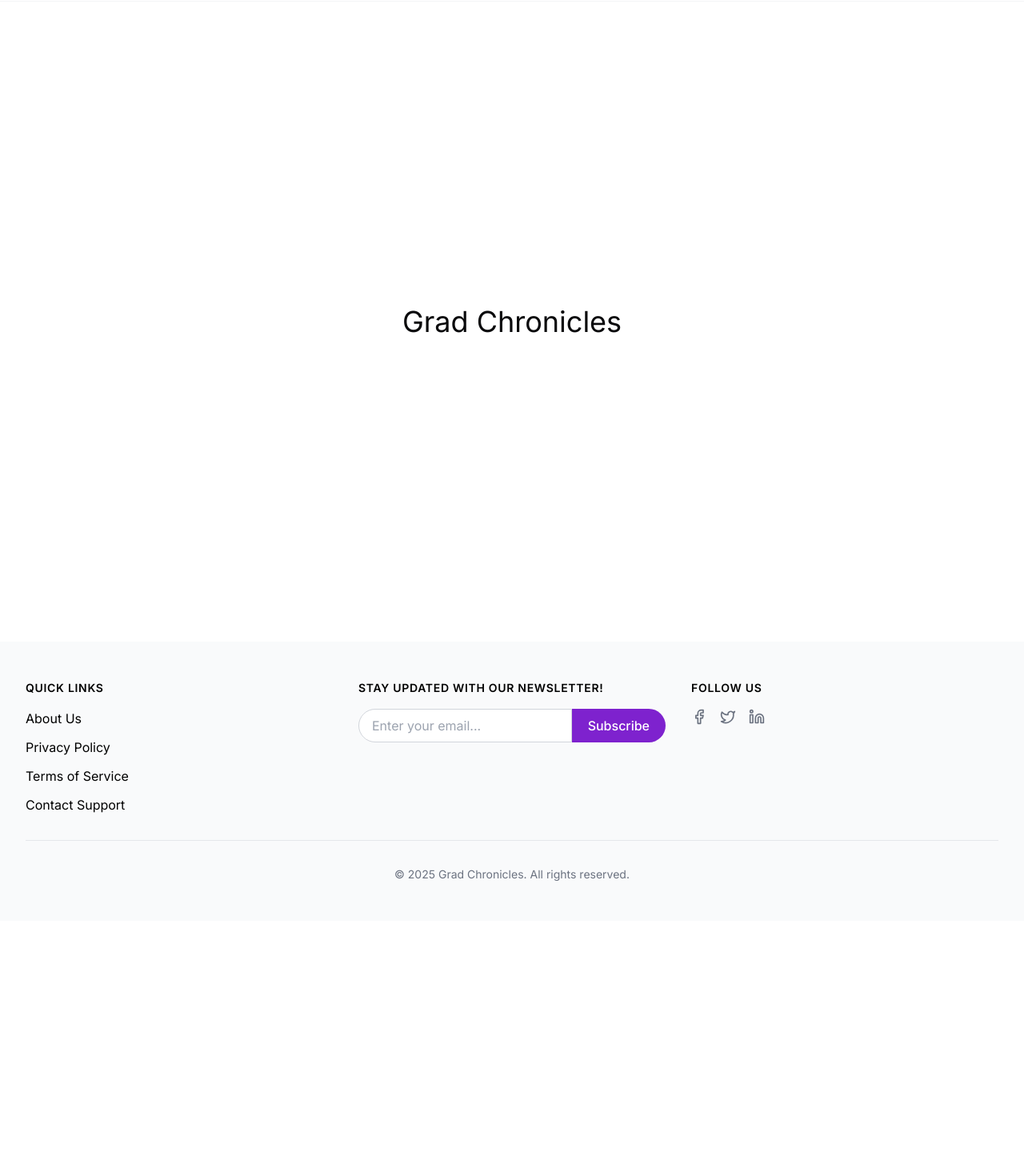
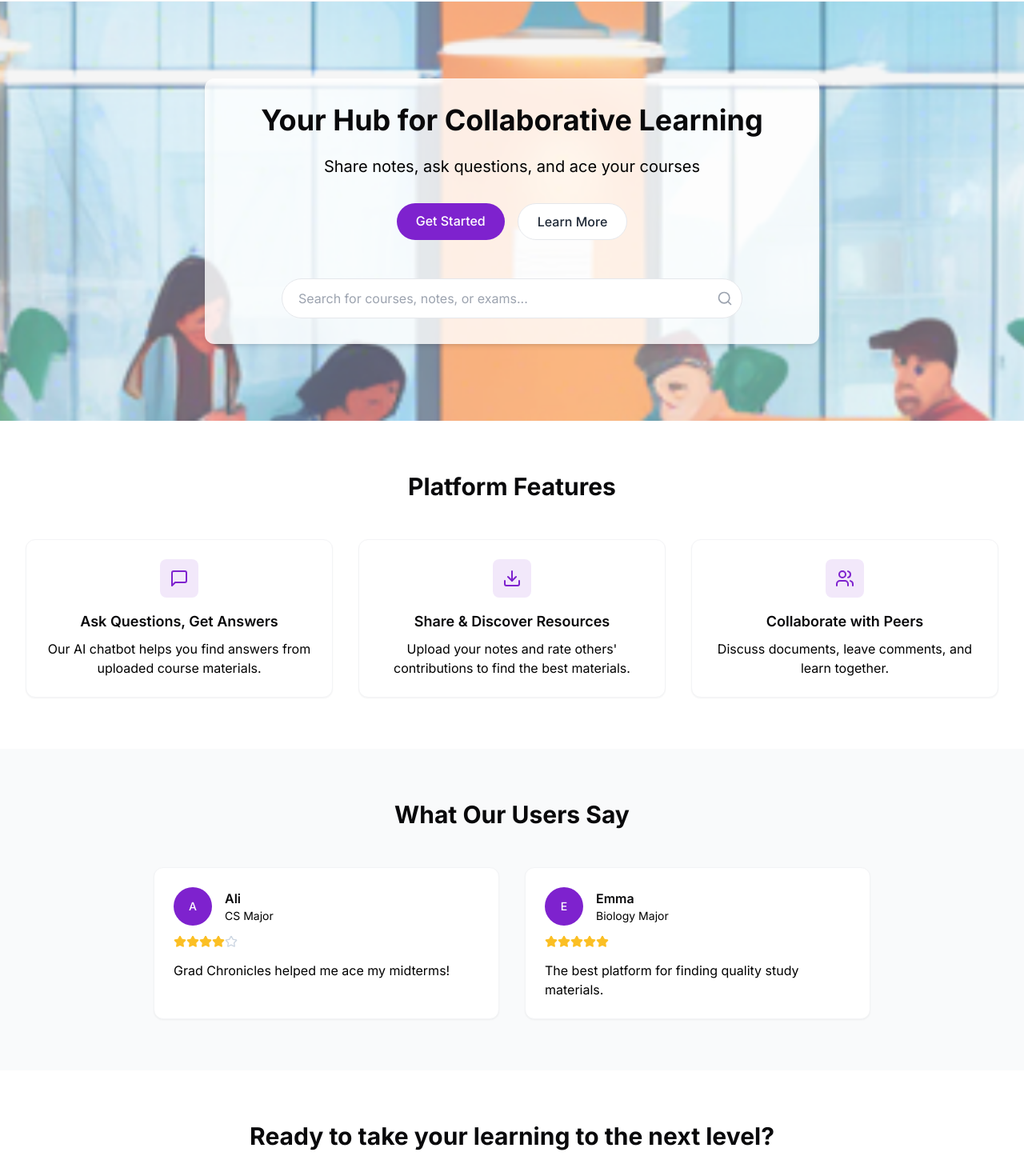
Before and after one commit to msaadg/gradchronicles, a Next.js app: page / in a window 1280 px wide. Shown: the part 63-1523 px from the top of the page at 80% size. Before the commit the page ends 1214 px from the top, so only its background shows below. Built offline with nearby package versions, Linux system fonts and the light colour scheme; no server answers.

Commit message:
bug fixes: features/landing page

```diff
--- a/app/components/Navbar.tsx
+++ b/app/components/Navbar.tsx
@@ -36,7 +36,7 @@ const Navbar = ({ isLoggedIn: propIsLoggedIn = false }: NavbarProps) => {
           <div className="flex space-x-8">
             {isLoggedIn ? (
               <>
-                <NavLink href="/" active={pathname === "/"}>Home</NavLink>
+                <NavLink href="/home" active={pathname === "/home"}>Home</NavLink>
                 <NavLink href="/upload" active={pathname === "/upload"}>Upload</NavLink>
                 <NavLink href="/chatbot" active={pathname === "/chatbot"}>Chatbot</NavLink>
               </>
--- /dev/null
+++ b/app/components/ui/SmoothScrollButton.tsx
@@ -0,0 +1,25 @@
+'use client';
+
+import React from 'react';
+
+interface SmoothScrollButtonProps {
+  targetId: string;
+  className: string;
+  children: React.ReactNode;
+}
+
+const SmoothScrollButton = ({ targetId, className, children }: SmoothScrollButtonProps) => {
+  const handleClick = () => {
+    document.getElementById(targetId)?.scrollIntoView({
+      behavior: 'smooth'
+    });
+  };
+
+  return (
+    <button onClick={handleClick} className={className}>
+      {children}
+    </button>
+  );
+};
+
+export default SmoothScrollButton;
--- a/app/landing/page.tsx
+++ /dev/null
@@ -1,115 +0,0 @@
-import Link from 'next/link';
-import { MessageSquare, Download, Users } from 'lucide-react';
-import Navbar from "../components/Navbar";
-import Footer from "../components/Footer";
-import SearchBar from '../components/SearchBar';
-import FeatureCard from '../components/FeatureCard';
-import TestimonialCard from '../components/TestimonialCard';
-
-const Landing = () => {
-  return (
-    <div className="flex flex-col min-h-screen">
-      <Navbar />
-
-      <main className="flex-grow">
-        {/* Hero Section */}
-        <section
-          className="bg-cover bg-center py-24"
-          style={{ backgroundImage: "url('/landingpage.png')" }}
-        >
-          <div className="page-container">
-            <div className="max-w-3xl mx-auto text-center animate-enter bg-white/80 p-8 rounded-xl shadow-md">
-              <h1 className="text-4xl font-bold mb-6">Your Hub for Collaborative Learning</h1>
-              <p className="text-xl text-black mb-8">Share notes, ask questions, and ace your courses</p>
-
-              <div className="flex flex-wrap justify-center gap-4 mb-12">
-                <Link href="/signup" className="primary-btn">
-                  Get Started
-                </Link>
-                <Link href="/features" className="secondary-btn">
-                  Learn More
-                </Link>
-              </div>
-
-              <div className="max-w-xl mx-auto">
-                <SearchBar />
-              </div>
-            </div>
-          </div>
-        </section>
-
-        {/* Features Section */}
-        <section className="py-16">
-          <div className="page-container">
-            <h2 className="text-3xl font-bold text-center mb-12">Platform Features</h2>
-
-            <div className="grid grid-cols-1 md:grid-cols-3 gap-8 items-center">
-              <FeatureCard
-                icon={<MessageSquare className="w-6 h-6" />}
-                title="Ask Questions, Get Answers"
-                description="Our AI chatbot helps you find answers from uploaded course materials."
-              />
-
-              <FeatureCard
-                icon={<Download className="w-6 h-6" />}
-                title="Share & Discover Resources"
-                description="Upload your notes and rate others' contributions to find the best materials."
-              />
-
-              <FeatureCard
-                icon={<Users className="w-6 h-6" />}
-                title="Collaborate with Peers"
-                description="Discuss documents, leave comments, and learn together."
-              />
-            </div>
-          </div>
-        </section>
-
-        {/* Testimonials Section */}
-        <section className="py-16 bg-gray-50">
-          <div className="page-container">
-            <h2 className="text-3xl font-bold text-center mb-12">What Our Users Say</h2>
-
-            <div className="grid grid-cols-1 md:grid-cols-2 gap-8 max-w-4xl mx-auto">
-              <TestimonialCard
-                name="Ali"
-                major="CS Major"
-                rating={4}
-                testimonial="Grad Chronicles helped me ace my midterms!"
-              />
-
-              <TestimonialCard
-                name="Emma"
-                major="Biology Major"
-                rating={5}
-                testimonial="The best platform for finding quality study materials."
-              />
-            </div>
-          </div>
-        </section>
-
-        {/* CTA Section */}
-        <section className="py-16">
-          <div className="page-container">
-            <div className="max-w-3xl mx-auto text-center">
-              <h2 className="text-3xl font-bold mb-6">Ready to take your learning to the next level?</h2>
-
-              <div className="flex flex-wrap justify-center gap-4">
-                <Link href="/signup" className="primary-btn">
-                  Sign Up Now
-                </Link>
-                <Link href="/features" className="secondary-btn">
-                  Explore Features
-                </Link>
-              </div>
-            </div>
-          </div>
-        </section>
-      </main>
-
-      <Footer />
-    </div>
-  );
-};
-
-export default Landing;
--- a/app/login/page.tsx
+++ b/app/login/page.tsx
@@ -75,7 +75,7 @@ const Login = () => {
         throw new Error('Failed to sign in after signup: ' + signInResponse.error);
       }
 
-      toast.success('Account created successfully! Redirecting...');
+      toast.success('Account created successfully!');
       setSignupData({ firstName: '', lastName: '', email: '', password: '' });
     } catch (error: any) {
       toast.error(error.message || 'An error occurred during signup');
@@ -100,7 +100,7 @@ const Login = () => {
         throw new Error('Invalid email or password');
       }
 
-      toast.success('Logged in successfully! Redirecting...');
+      toast.success('Logged in successfully!');
       setLoginData({ email: '', password: '' });
     } catch (error: any) {
       toast.error(error.message || 'An error occurred during login');
--- a/app/page.tsx
+++ b/app/page.tsx
@@ -1,15 +1,114 @@
-import Image from "next/image";
-import Navbar from "./components/Navbar";
+import Link from 'next/link';
+import { MessageSquare, Download, Users } from 'lucide-react';
+import Navbar from './components/Navbar';
 import Footer from "./components/Footer";
+import SearchBar from './components/SearchBar';
+import FeatureCard from './components/FeatureCard';
+import TestimonialCard from './components/TestimonialCard';
+import SmoothScrollButton from './components/ui/SmoothScrollButton';
 
 export default function Home() {
   return (
-    <>
+    <div className="flex flex-col min-h-screen">
       <Navbar />
-      <div className="text-4xl flex h-screen justify-center items-center">
-        Grad Chronicles
-      </div>
+
+      <main className="flex-grow">
+        {/* Hero Section */}
+        <section
+           className="bg-cover bg-center py-24"
+           style={{ backgroundImage: "url('/landingpage.png')" }}
+         >
+           <div className="page-container">
+            <div className="max-w-3xl mx-auto text-center animate-enter bg-white/80 p-8 rounded-xl shadow-md">
+              <h1 className="text-4xl font-bold mb-6">Your Hub for Collaborative Learning</h1>
+              <p className="text-xl text-black mb-8">Share notes, ask questions, and ace your courses</p>
+
+              <div className="flex flex-wrap justify-center gap-4 mb-12">
+                <Link href={{ pathname: "/login", query: { tab: "signup" } }} className="primary-btn">
+                  Get Started
+                </Link>
+                <SmoothScrollButton targetId="features" className="secondary-btn">
+                  Learn More
+                </SmoothScrollButton>
+              </div>
+
+              <div className="max-w-xl mx-auto">
+                <SearchBar />
+              </div>
+            </div>
+          </div>
+        </section>
+
+        {/* Features Section */}
+        <section id="features" className="py-16">
+          <div className="page-container">
+            <h2 className="text-3xl font-bold text-center mb-12">Platform Features</h2>
+
+            <div className="grid grid-cols-1 md:grid-cols-3 gap-8 items-center">
+              <FeatureCard
+                icon={<MessageSquare className="w-6 h-6" />}
+                title="Ask Questions, Get Answers"
+                description="Our AI chatbot helps you find answers from uploaded course materials."
+              />
+
+              <FeatureCard
+                icon={<Download className="w-6 h-6" />}
+                title="Share & Discover Resources"
+                description="Upload your notes and rate others' contributions to find the best materials."
+              />
+
+              <FeatureCard
+                icon={<Users className="w-6 h-6" />}
+                title="Collaborate with Peers"
+                description="Discuss documents, leave comments, and learn together."
+              />
+            </div>
+          </div>
+        </section>
+
+        {/* Testimonials Section */}
+        <section className="py-16 bg-gray-50">
+          <div className="page-container">
+            <h2 className="text-3xl font-bold text-center mb-12">What Our Users Say</h2>
+
+            <div className="grid grid-cols-1 md:grid-cols-2 gap-8 max-w-4xl mx-auto">
+              <TestimonialCard
+                name="Ali"
+                major="CS Major"
+                rating={4}
+                testimonial="Grad Chronicles helped me ace my midterms!"
+              />
+
+              <TestimonialCard
+                name="Emma"
+                major="Biology Major"
+                rating={5}
+                testimonial="The best platform for finding quality study materials."
+              />
+            </div>
+          </div>
+        </section>
+
+        {/* CTA Section */}
+        <section className="py-16">
+          <div className="page-container">
+            <div className="max-w-3xl mx-auto text-center">
+              <h2 className="text-3xl font-bold mb-6">Ready to take your learning to the next level?</h2>
+
+              <div className="flex flex-wrap justify-center gap-4">
+                <Link href={{ pathname: "/login", query: { tab: "signup" } }} className="primary-btn">
+                  Sign Up Now
+                </Link>
+                <SmoothScrollButton targetId="features" className="secondary-btn">
+                  Explore Features
+                </SmoothScrollButton>
+              </div>
+            </div>
+          </div>
+        </section>
+      </main>
+
       <Footer />
-    </>
+    </div>
   );
-}
+};
--- a/middleware.ts
+++ b/middleware.ts
@@ -30,7 +30,7 @@ export function middleware(request: NextRequest) {
 
 export const config = {
   matcher: [
-    '/((?!$|_next/static|_next/image|favicon.ico|login|signup|features|api/auth).*)',
+    '/((?!$|_next/static|_next/image|favicon.ico|login|signup|features|api/auth|.*\\.(?:png|jpg|jpeg|gif|svg|ico|css|js)).*)',
     '/api/((?!auth).*)',
   ],
 };
```
